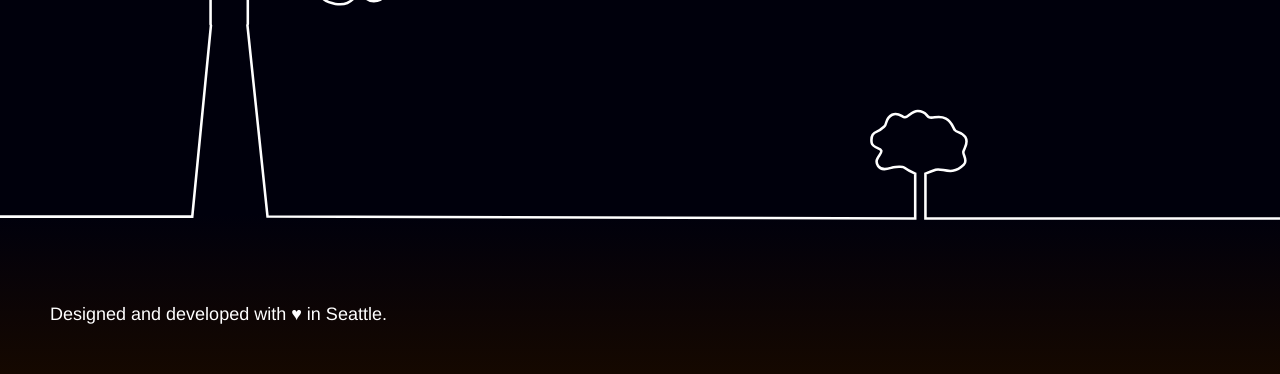
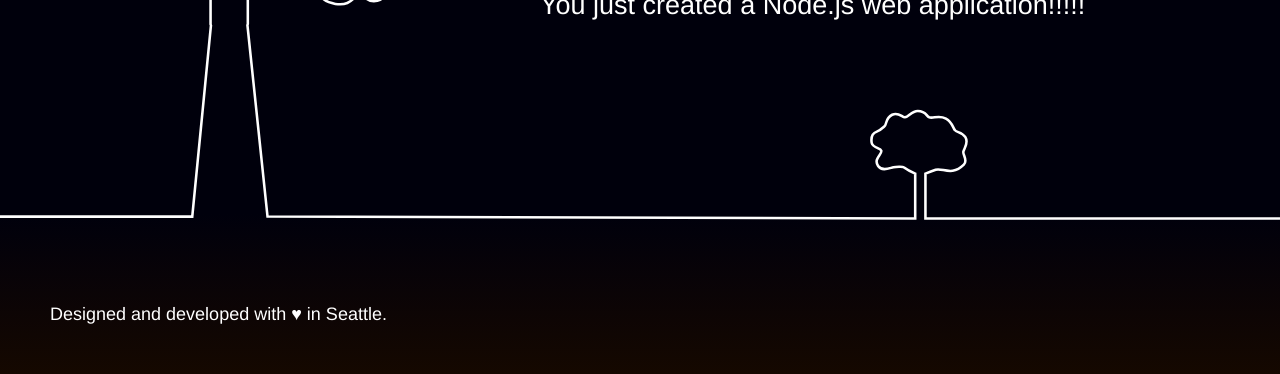
Before and after one commit to testingdevel/node-server, a website: page public/index.html in a window 1280 px wide. Shown: the part 426-800 px from the top of the page. Drawn offline with Linux system fonts and the light colour scheme.

Commit message:
Added exclamation marks

```diff
--- a/public/index.html
+++ b/public/index.html
@@ -59,7 +59,7 @@
             <a class="twitter-link" href="http://twitter.com/home/?status=I%20created%20a%20project%20with%20AWS%20CodeStar!%20%23AWS%20%23AWSCodeStar%20https%3A%2F%2Faws.amazon.com%2Fcodestar"><img src="assets/img/tweet.svg" /></a>
             <div class="text">
                 <h1>Congratulations!</h1>
-                <h2>You just created a Node.js web application</h2>
+                <h2>You just created a Node.js web application!!!!!</h2>
             </div>
         </div>
     </div>
```
